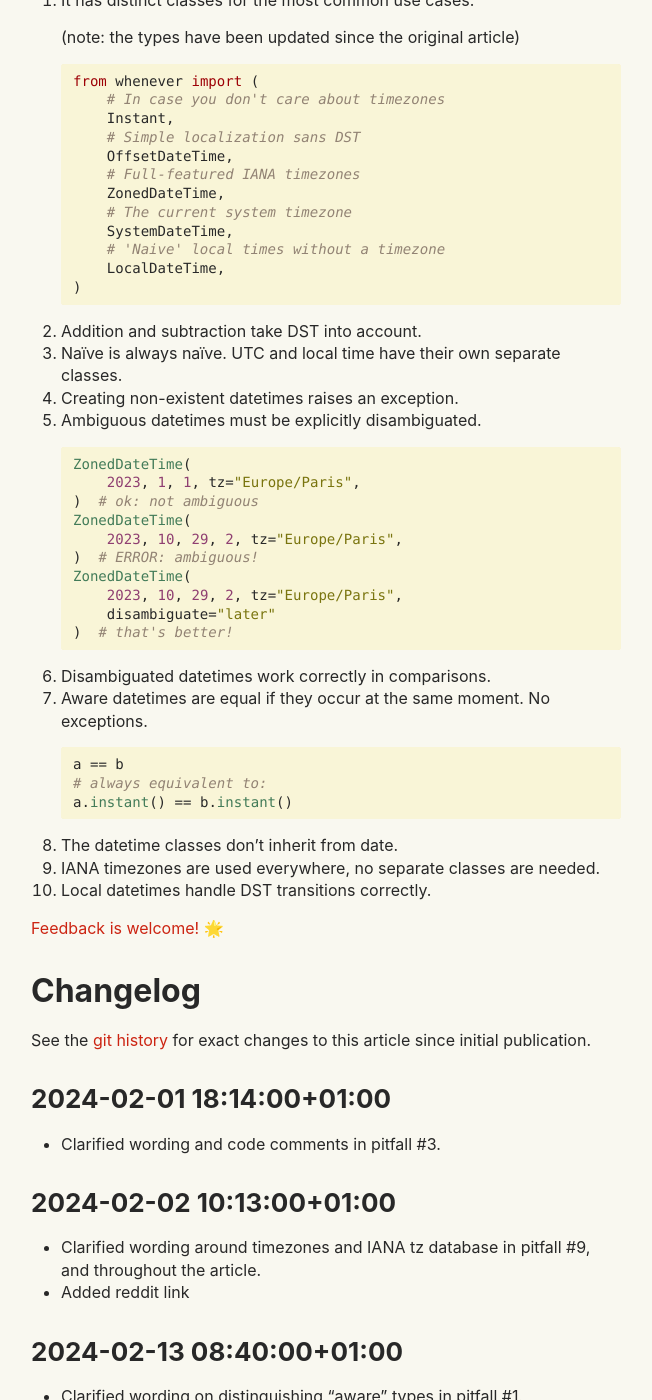
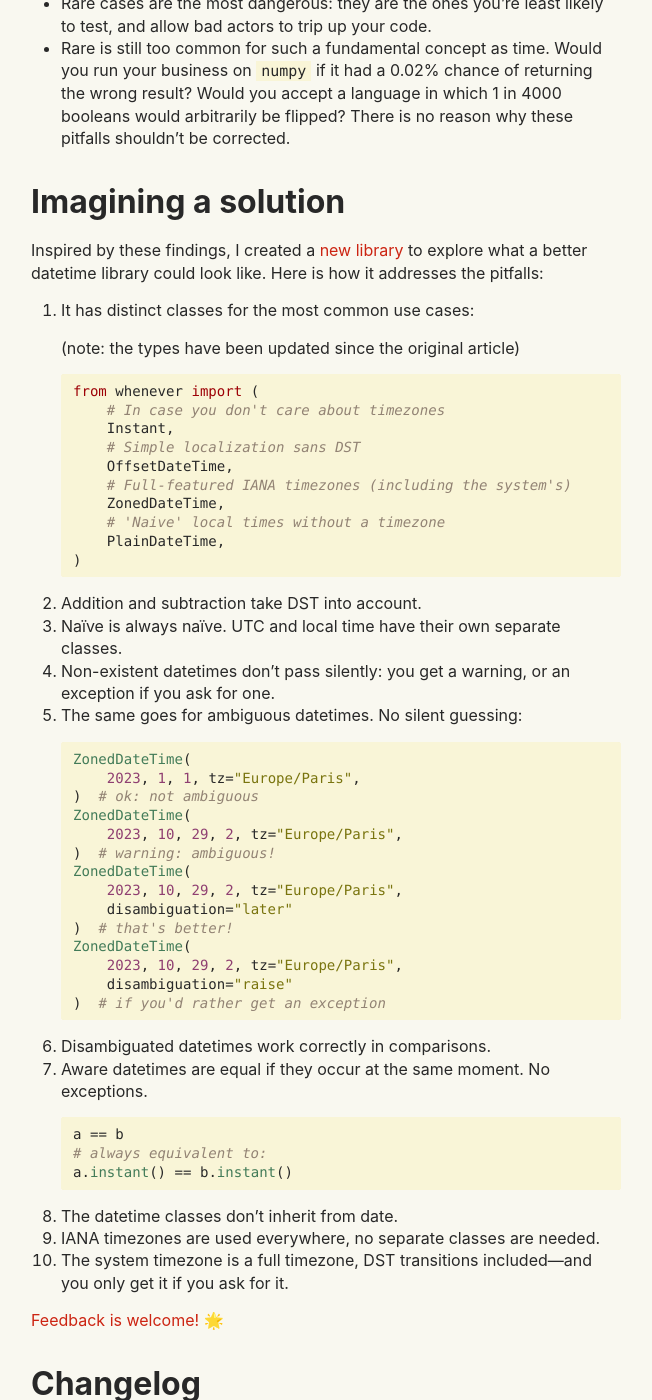
Before and after one commit to ariebovenberg/ariebovenberg.github.io, a Jekyll site: the page built from _posts/2024-01-20-python-datetime-pitfalls.md, in a window 1280 px wide and 1400 px high, scrolled down 9063 px. Shown: the whole window, without its empty margins (314-966 px from the left). Built offline with Jekyll 4.4.1, drawn with Linux system fonts in a browser that asks for light colours; emoji names are drawn with the system emoji font; some of the changed text lies outside the part shown.

Commit message:
update datetime post

````diff
--- a/_posts/2024-01-20-python-datetime-pitfalls.md
+++ b/_posts/2024-01-20-python-datetime-pitfalls.md
@@ -3,6 +3,14 @@ layout: post
 title:  "Ten Python datetime pitfalls, and what libraries are (not) doing about it"
 date:   2024-01-20
 ---
+
+*Update (September 2026): this post is from early 2024, and a lot has happened since.
+For the current state of things, see
+[the pitfalls of `datetime`](https://whenever.readthedocs.io/en/latest/stdlib-pitfalls/index.html) in whenever's documentation,
+which I keep up to date—along with detailed comparisons with
+[Arrow](https://whenever.readthedocs.io/en/latest/why-not-arrow.html) and [Pendulum](https://whenever.readthedocs.io/en/latest/why-not-pendulum.html).
+This post stays up as a historical reference. I've only corrected what has
+become plain wrong (see the [changelog](#changelog)).*
 
 It's no secret that the Python datetime library has its quirks.
 Not only are there probably more than you think;
@@ -202,7 +212,10 @@ d = datetime(2023, 10, 29, 2, 30, tzinfo=paris)
 
 - :x: `pendulum` also guesses, but rather arbitrarily decides that ``1``
   is the better default[^2].
-- :x: `arrow`, `DateType` and `heliclockter` don't address the issue.
+- :x: `arrow` accepts `fold`, but
+  [drops it again](https://whenever.readthedocs.io/en/latest/why-not-arrow.html#every-operation-drops-fold)
+  on every `shift()`, `floor()`, or `range()`.
+- :x: `DateType` and `heliclockter` don't address the issue.
 
 ## 6. Disambiguation breaks equality
 
@@ -251,7 +264,9 @@ earlier == later2  # now false
 
 #### What's being done about it?
 
-- :x: None of the libraries addresses this issue
+- :x: None of the libraries addresses this issue.
+  `pendulum` adds a twist of its own: its `-` counts elapsed time but its `==` doesn't,
+  so [equal values can be an hour apart](https://whenever.readthedocs.io/en/latest/why-not-pendulum.html#pendulum-equality).
 
 ## 8. Datetime inherits from date
 
@@ -322,7 +337,10 @@ datetime(2023, 7, 1, tzinfo=my_tz)  # not valid for summer!
 
 #### What's being done about it?
 
-- :heavy_check_mark: `pendulum` and `arrow` have methods to convert to the full local timezone.
+- :heavy_check_mark: `pendulum` has methods to convert to the full local timezone.
+- :x: `arrow` used to as well, but regressed: since version 1.4.0, `'local'` is
+  [a fixed-offset snapshot](https://whenever.readthedocs.io/en/latest/why-not-arrow.html#local-is-a-snapshot-not-a-time-zone)
+  of the current UTC offset—the very pitfall described here.
 - :x: `heliclockter` has a local datetime type with the same issue,
   although a fix is in the works.
 - :x: `DateType` doesn't address this issue
@@ -343,7 +361,7 @@ Below is a summary of how the libraries address the pitfalls (:heavy_check_mark:
 | Inconsistent equality within zone | :x:     | :x:        | :x:        | :x:            |
 | datetime inherits from date | :x:     | :x:        | :heavy_check_mark:        | :x:            |
 | `timezone` isn't enough for timezone support | :heavy_check_mark:     | :heavy_check_mark:        | :x:        | :x:            |
-| DST-unaware local timezone  | :heavy_check_mark:     | :heavy_check_mark:        | :x:        | :x:            |
+| DST-unaware local timezone  | :x:     | :heavy_check_mark:        | :x:        | :x:            |
 
 ## Why should you care?
 
@@ -397,18 +415,17 @@ Here is how it addresses the pitfalls:
        Instant,
        # Simple localization sans DST
        OffsetDateTime,
-       # Full-featured IANA timezones
+       # Full-featured IANA timezones (including the system's)
        ZonedDateTime,
-       # The current system timezone
-       SystemDateTime,
        # 'Naive' local times without a timezone
-       LocalDateTime,
+       PlainDateTime,
    )
    ```
 2. Addition and subtraction take DST into account.
 3. Naïve is always naïve. UTC and local time have their own separate classes.
-4. Creating non-existent datetimes raises an exception.
-5. Ambiguous datetimes must be explicitly disambiguated.
+4. Non-existent datetimes don't pass silently: you get a warning,
+   or an exception if you ask for one.
+5. The same goes for ambiguous datetimes. No silent guessing:
 
    ```python
    ZonedDateTime(
@@ -416,11 +433,15 @@ Here is how it addresses the pitfalls:
    )  # ok: not ambiguous
    ZonedDateTime(
        2023, 10, 29, 2, tz="Europe/Paris",
-   )  # ERROR: ambiguous!
+   )  # warning: ambiguous!
    ZonedDateTime(
        2023, 10, 29, 2, tz="Europe/Paris",
-       disambiguate="later"
+       disambiguation="later"
    )  # that's better!
+   ZonedDateTime(
+       2023, 10, 29, 2, tz="Europe/Paris",
+       disambiguation="raise"
+   )  # if you'd rather get an exception
    ```
 6. Disambiguated datetimes work correctly in comparisons.
 7. Aware datetimes are equal if they occur at the same moment. No exceptions.
@@ -432,7 +453,8 @@ Here is how it addresses the pitfalls:
    ```
 8. The datetime classes don't inherit from date.
 9. IANA timezones are used everywhere, no separate classes are needed.
-10. Local datetimes handle DST transitions correctly.
+10. The system timezone is a full timezone, DST transitions included—and you
+    only get it if you ask for it.
 
 [Feedback is welcome!](https://github.com/ariebovenberg/whenever) :star2:
 
@@ -470,6 +492,14 @@ for exact changes to this article since initial publication.
 
 - Updated the types in the example code to match the current version of the library
 
+### 2026-09-20 22:16:00+02:00
+
+- Added a note pointing to the up-to-date pitfalls page in whenever's documentation.
+- Pitfall #10: `arrow` regressed in version 1.4.0; updated the scorecard to match.
+- Added caveats for `pendulum` (pitfalls #2 and #7) and `arrow` (pitfall #5),
+  as of `pendulum` 3.2.0 and `arrow` 1.4.0.
+- Updated the whenever examples to match the current version of the library
+
 [^1]: In the standard library, methods like `utcnow()` are slowly being deprecated,
       but many UTC-assuming parts remain.
 
````
Also changed, not shown: other parts of _posts/2024-01-20-python-datetime-pitfalls.md (+3 -1 lines).
